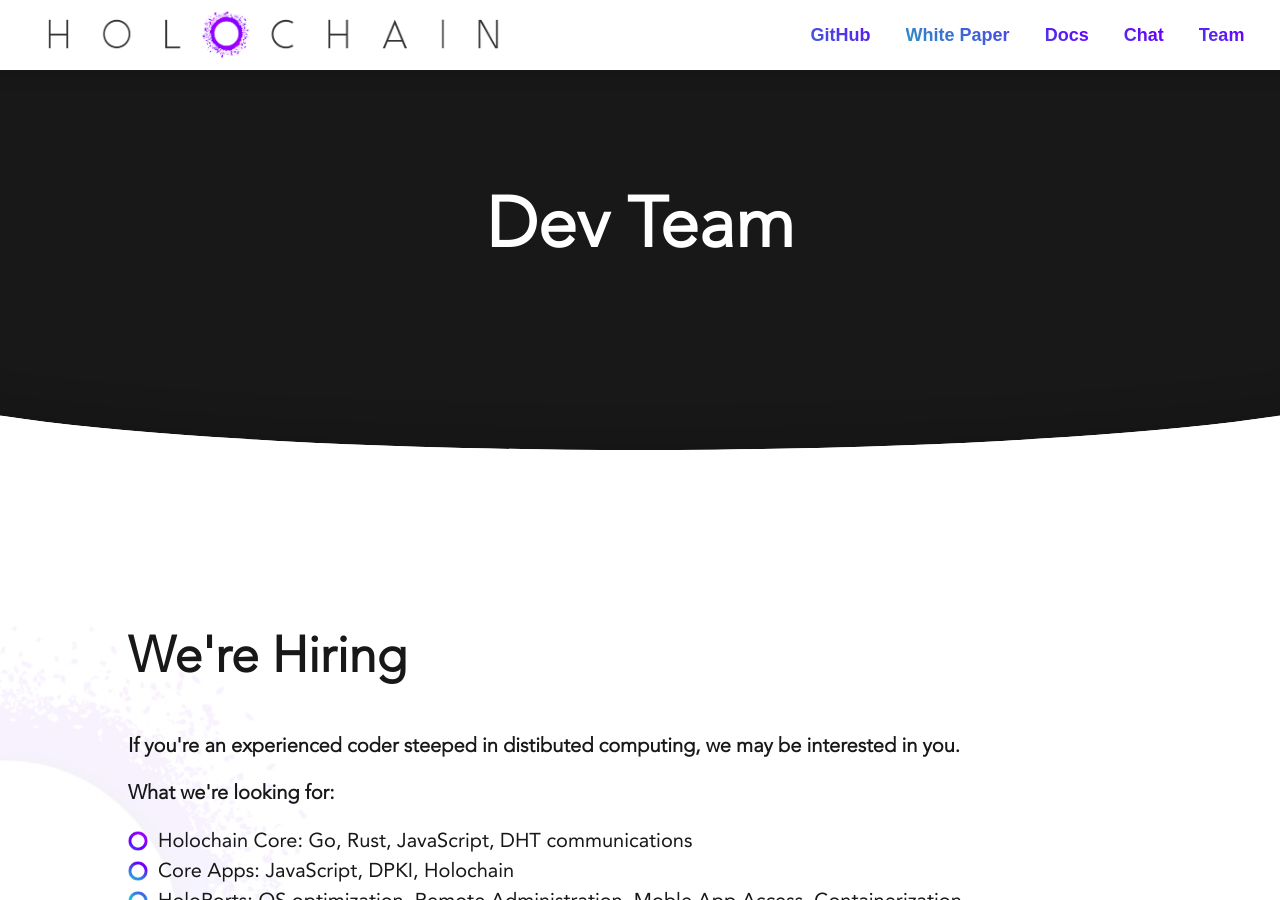
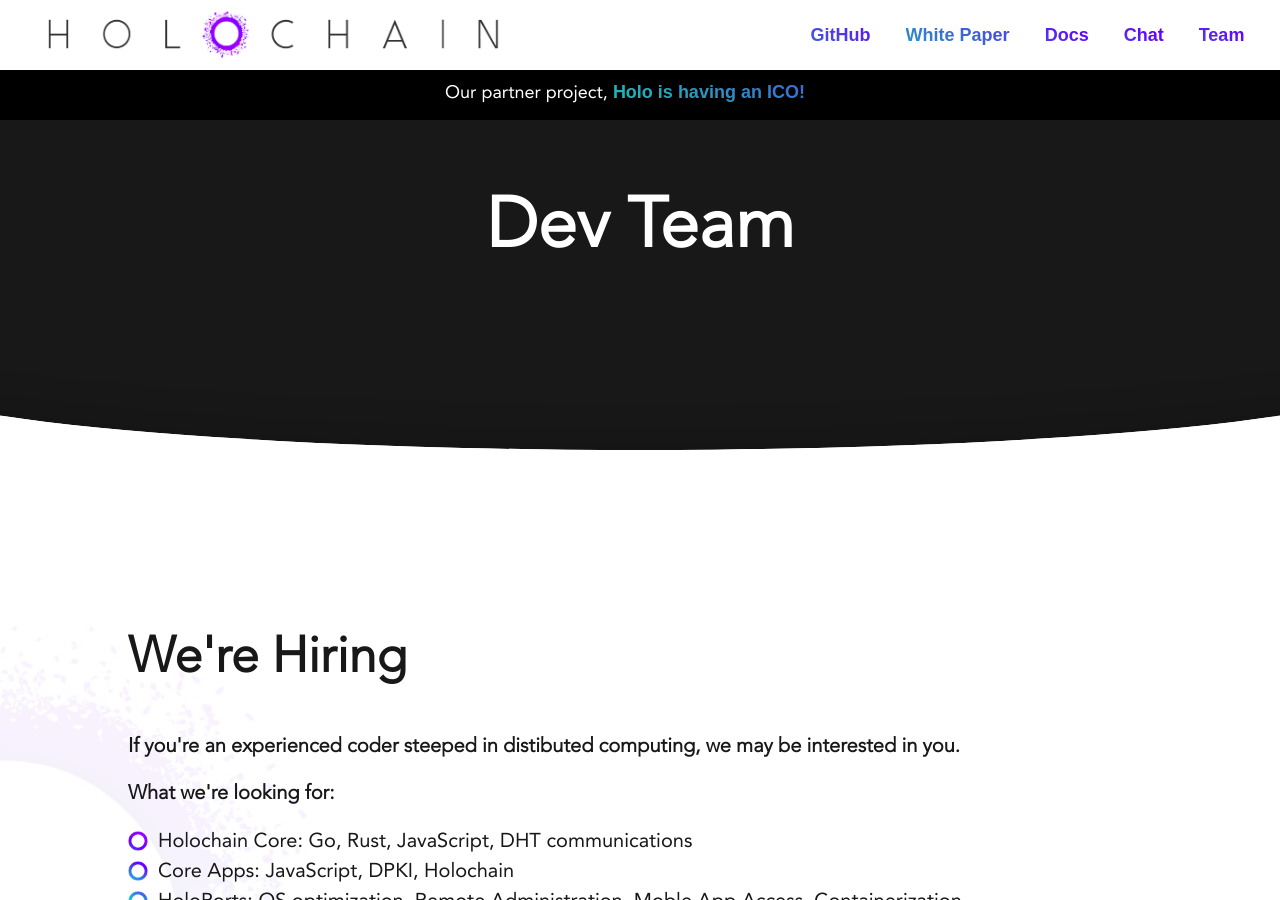
Before and after one commit to holochain/website, a Jekyll site: the page built from devteam.html, in a window 1280 px wide and 900 px high. Built offline with Jekyll 4.4.1, drawn with Linux system fonts in a browser that asks for light colours; nearby versions of some CDN libraries.

Commit message:
ICO banner
Should show on mobile and desktop. Optimized for both above 300px.

```diff
--- a/_includes/header.html
+++ b/_includes/header.html
@@ -2,4 +2,7 @@
   <div class="container">
     <p><a href="/"><img class="fadelogo header-logo" src="{{ '/assets/images/Holochain_header-logo.png' | theme_image_url }}" height="50" alt="Holochain Logo" /></a><span class="text-right no-mobile"><a href="https://github.com/holochain/holochain-proto">GitHub</a> <a target="_blank" href="https://github.com/holochain/holochain-proto/blob/whitepaper/holochain.pdf">White Paper</a> <a target="_blank" href="https://developer.holochain.org/">Docs</a> <a target="_blank" href="https://chat.holochain.org/">Chat</a>  <a href="/team.html">Team</a></span></p>
   </div>
+  <div class="temp-banner">
+    <p>Our partner project, <a href="https://holo.host/ico" target="blank">Holo is having an ICO!</a></p>
+  </div>
 </header>
--- a/css/main.scss
+++ b/css/main.scss
@@ -255,6 +255,33 @@
 		min-height: 80px;
 	}
 }
+
+// Temporary temp-banner
+.temp-banner {
+  margin: 0;
+  background-color: black;
+  height: 40px;
+  width: 100%;
+  position: fixed;
+  top: 70px;
+  z-index: 9999;
+  text-align: center;
+  color: white;
+
+  @include for-tablet-portrait-up{
+    margin-left: -20px !important;
+    padding-top: 10px;
+
+  }
+  p {
+  @include for-phone-only {
+      padding-left: 12px;
+      line-height: normal !important;
+      font-size: 1.5em !important;
+    }
+  }
+}
+
 
 footer {
   clear: both;
```
